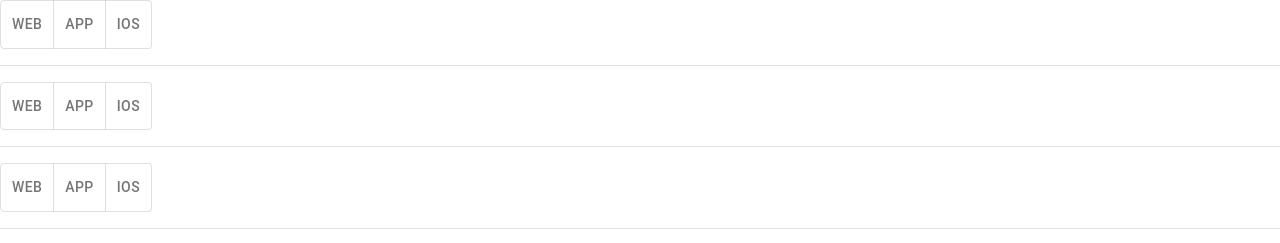
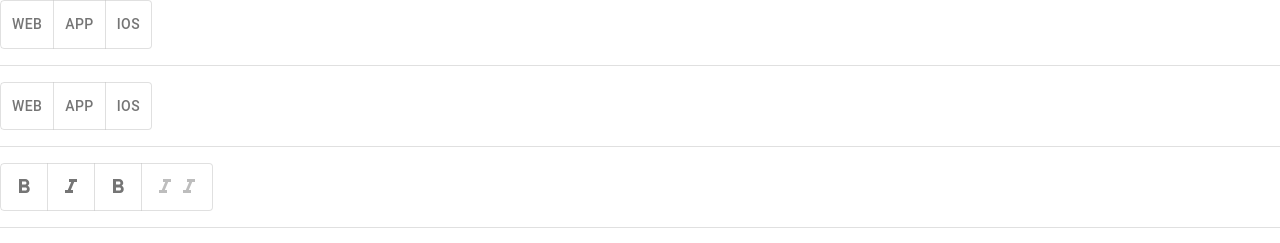
Before and after one commit to Emam-Bokhari/MUI, a React (Vite) app: page / in a window 1280 px wide. Shown: the top 243 px of the page. Built offline with nearby package versions, Linux system fonts and the light colour scheme.

Commit message:
Toggle Button * multi select

```diff
--- a/src/components/Practice/Day-02/ToggleButtonComponent.jsx
+++ b/src/components/Practice/Day-02/ToggleButtonComponent.jsx
@@ -1,5 +1,7 @@
 import { Divider, ToggleButton, ToggleButtonGroup } from "@mui/material";
 import { Fragment, useState } from "react";
+import FormatBoldIcon from "@mui/icons-material/FormatBold";
+import FormatItalicIcon from "@mui/icons-material/FormatItalic";
 
 export default function ToggleButtonComponent() {
   const [select, setSelect] = useState("");
@@ -19,8 +21,7 @@ export default function ToggleButtonComponent() {
     const newSelect = event.target.value;
     setSelectTwo(newSelect);
   }
-  function handleChangeThree(event) {
-    const newSelect = event.target.value;
+  function handleChangeThree(event, newSelect) {
     setSelectThree(newSelect);
   }
   function handleChangeFour(event) {
@@ -49,10 +50,24 @@ export default function ToggleButtonComponent() {
       </ToggleButtonGroup>
       <Divider sx={{ my: 2 }} />
       {/* multi selection */}
-      <ToggleButtonGroup value={selectThree} onChange={handleChangeThree}>
-        <ToggleButton value="Web">Web</ToggleButton>
-        <ToggleButton value="App">App</ToggleButton>
-        <ToggleButton value="ios">ios</ToggleButton>
+      <ToggleButtonGroup
+        value={selectThree}
+        onChange={handleChangeThree}
+        aria-label="text formatting"
+      >
+        <ToggleButton value="bold" aria-label="bold">
+          <FormatBoldIcon />
+        </ToggleButton>
+        <ToggleButton value="italic" aria-label="italic">
+          <FormatItalicIcon />
+        </ToggleButton>
+        <ToggleButton value="underlined" aria-label="underlined">
+          <FormatBoldIcon />
+        </ToggleButton>
+        <ToggleButton value="color" aria-label="color" disabled>
+          <FormatItalicIcon />
+          <FormatItalicIcon />
+        </ToggleButton>
       </ToggleButtonGroup>
       <Divider sx={{ my: 2 }} />
       {/* vertical,size */}
```
